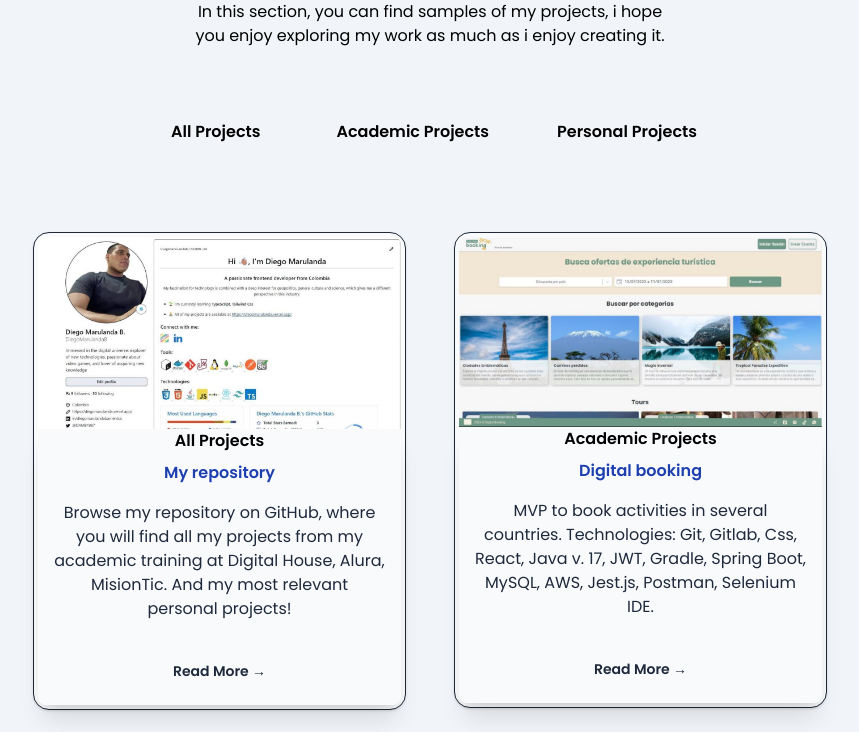
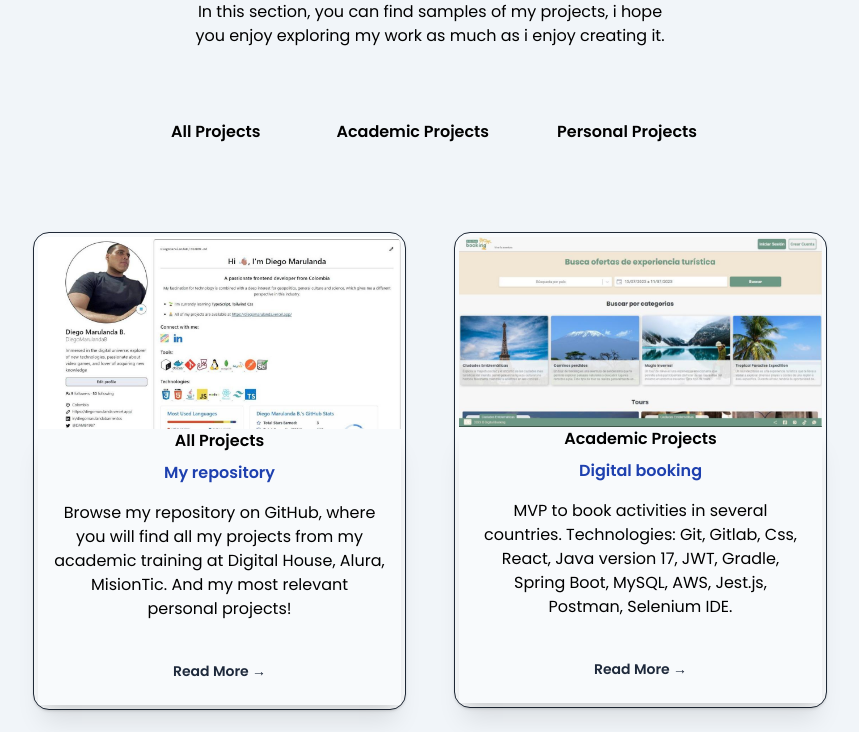
Before and after one commit to DiegoMarulandaB/Portfolio, a Next.js app: page / in a window 1280 px wide. Shown: the part 2000-2732 px from the top of the page, without its empty margins (210-1069 px from the left). Built offline with nearby package versions, Linux system fonts and the light colour scheme.

Commit message:
refactor: :bug: add fixes navigation_projects_projectsCards

```diff
--- a/src/components/Navigation/Navigation.tsx
+++ b/src/components/Navigation/Navigation.tsx
@@ -66,14 +66,14 @@ const Navigation = () => {
               {currentTheme === 'dark' ? (
                 <button
                   onClick={() => setTheme('light')}
-                  className="hover:bg-gradient-to-r from-purple-800 via-purple-900 to-purple-800  rounded-md cursor-pointer px-2 py-2 font-bold"
+                  className="bg-gradient-to-r from-purple-800 via-purple-900 to-purple-800  rounded-md cursor-pointer px-2 py-2 font-bold"
                 >
                   <PiMoonStarsBold size={25} color="white" />
                 </button>
               ) : (
                 <button
                   onClick={() => setTheme('dark')}
-                  className="hover:bg-gradient-to-r from-amber-500 via-amber-400 to-amber-500  rounded-md cursor-pointer px-2 py-2 font-bold"
+                  className="bg-gradient-to-r from-amber-500 via-amber-400 to-amber-500  rounded-md cursor-pointer px-2 py-2 font-bold"
                 >
                   <PiSunHorizonBold size={25} color="black" />
                 </button>
--- a/src/components/Projects/Projects.tsx
+++ b/src/components/Projects/Projects.tsx
@@ -71,7 +71,7 @@ const Projects: React.FC = () => {
             </div>
           </div>
           <div className="mx-auto mb-[60px] max-w-[810px]">
-            <div className="flex flex-wrap rounded-md -mx-4 text-1xl">
+            <div className="flex flex-wrap -mx-4 text-1xl">
               <ProjectCards
                 loading="lazy"
                 ImageHref="profileGithub.jpg"
@@ -88,7 +88,7 @@ const Projects: React.FC = () => {
                 ImageHref="digitalBooking.jpeg"
                 category="Academic Projects"
                 title="Digital booking"
-                description="MVP to book activities in several countries.  Technologies: Git, Gitlab, Css, React, Java v. 17, JWT, Gradle,  Spring Boot, MySQL, AWS, Jest.js, Postman, Selenium IDE."
+                description="MVP to book activities in several countries.  Technologies: Git, Gitlab, Css, React, Java version 17, JWT, Gradle,  Spring Boot, MySQL, AWS, Jest.js, Postman, Selenium IDE."
                 button="Read More →"
                 buttonHref="https://github.com/DiegoMarulandaB/Digital-booking"
                 href="https://github.com/DiegoMarulandaB/Digital-booking"
--- a/src/components/ProjectsCards/ProjectsCards.tsx
+++ b/src/components/ProjectsCards/ProjectsCards.tsx
@@ -18,7 +18,6 @@ const ProjectCards: React.FC<ProjectCardsProps> = ({
       showCard === 'all' || showCard === category.toLowerCase() ? 'block' : 'hidden'
     }`}
   >
-    <div className="">
     <div>
       <Slide offset="-200px 0px -200px 0px">
         <div className="flex flex-col items-center text-center border border-gray-800 rounded-2xl shadow bg-slate-50 dark:bg-slate-600 dark:border-slate-50 px-1 py-1 mx-2 mr-2 mt-6">
@@ -34,13 +33,13 @@ const ProjectCards: React.FC<ProjectCardsProps> = ({
               />
             </a>
           </div>
-            <div className="mx-auto bg-slate-50  dark:bg-slate-600 rounded-b-lg shadow-xl overflow-hidden">
+          <div className="mx-auto shadow-xl overflow-hidden">
             <div className="relative z-10 px-2 py-2 -mt-2 text-center items-center justify-center mx-2 mr-2 w-26 text-1xl">
               <span className="block mb-2 text-1xl sm:text-1xl md:text-1xl lg:text-1xl xl:text-2xl font-bold">
                 {category}
               </span>
               <h2 className="mb-4 text-1xl text-blue-800 dark:text-amber-200 font-semibold">{title}</h2>
-                <h3 className="mb-4 text-1xl text-slate-800 dark:text-slate-100">{description}</h3>
+              <h3 className="mb-4 text-1xl">{description}</h3>
               <a
                 href={buttonHref}
                 target="_blank"
@@ -55,7 +54,6 @@ const ProjectCards: React.FC<ProjectCardsProps> = ({
       </Slide>
     </div>
   </div>
-  </div>
 )
 
 export default ProjectCards
```
Lines whose indentation alone changed are shown as unchanged.
